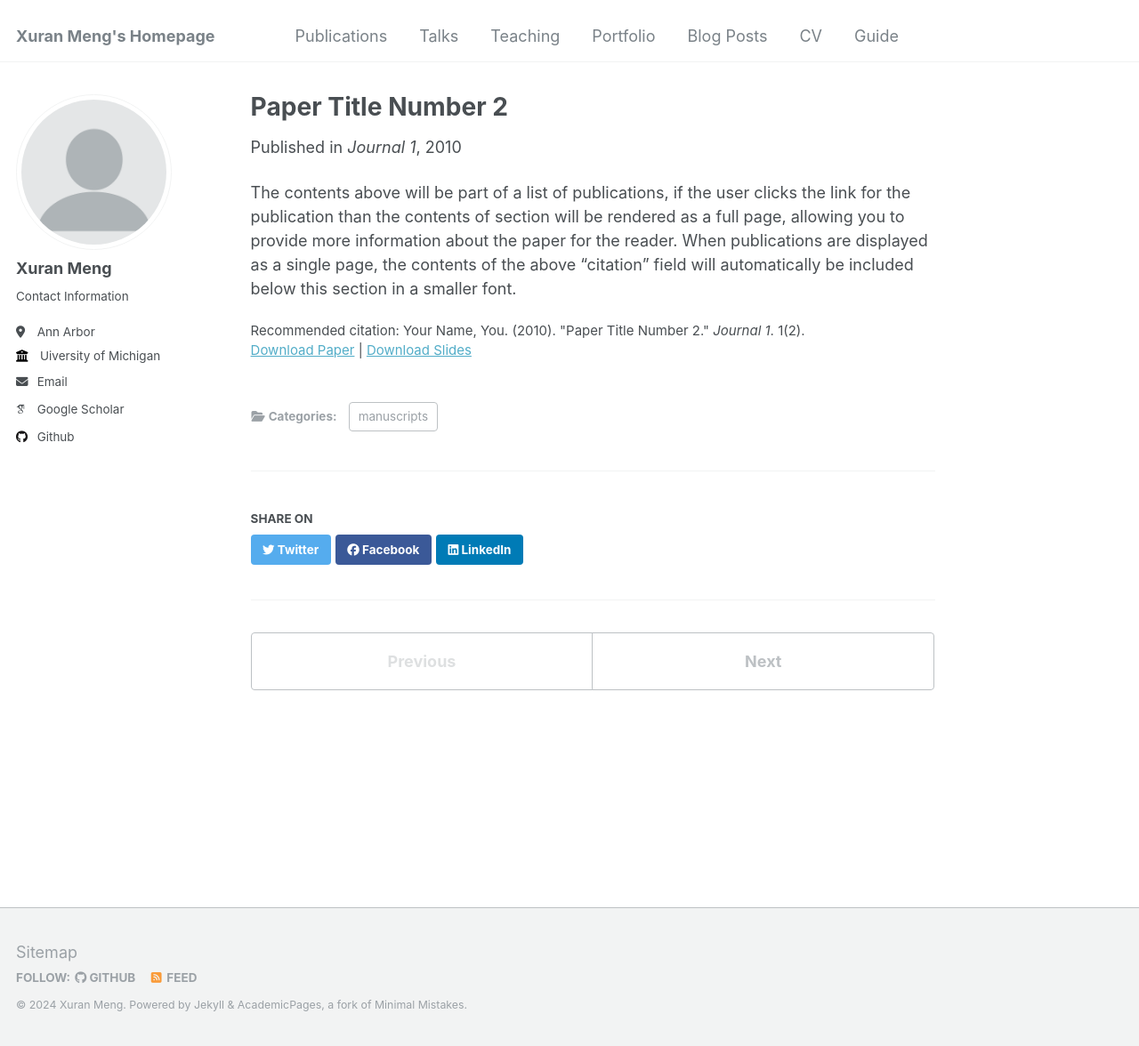
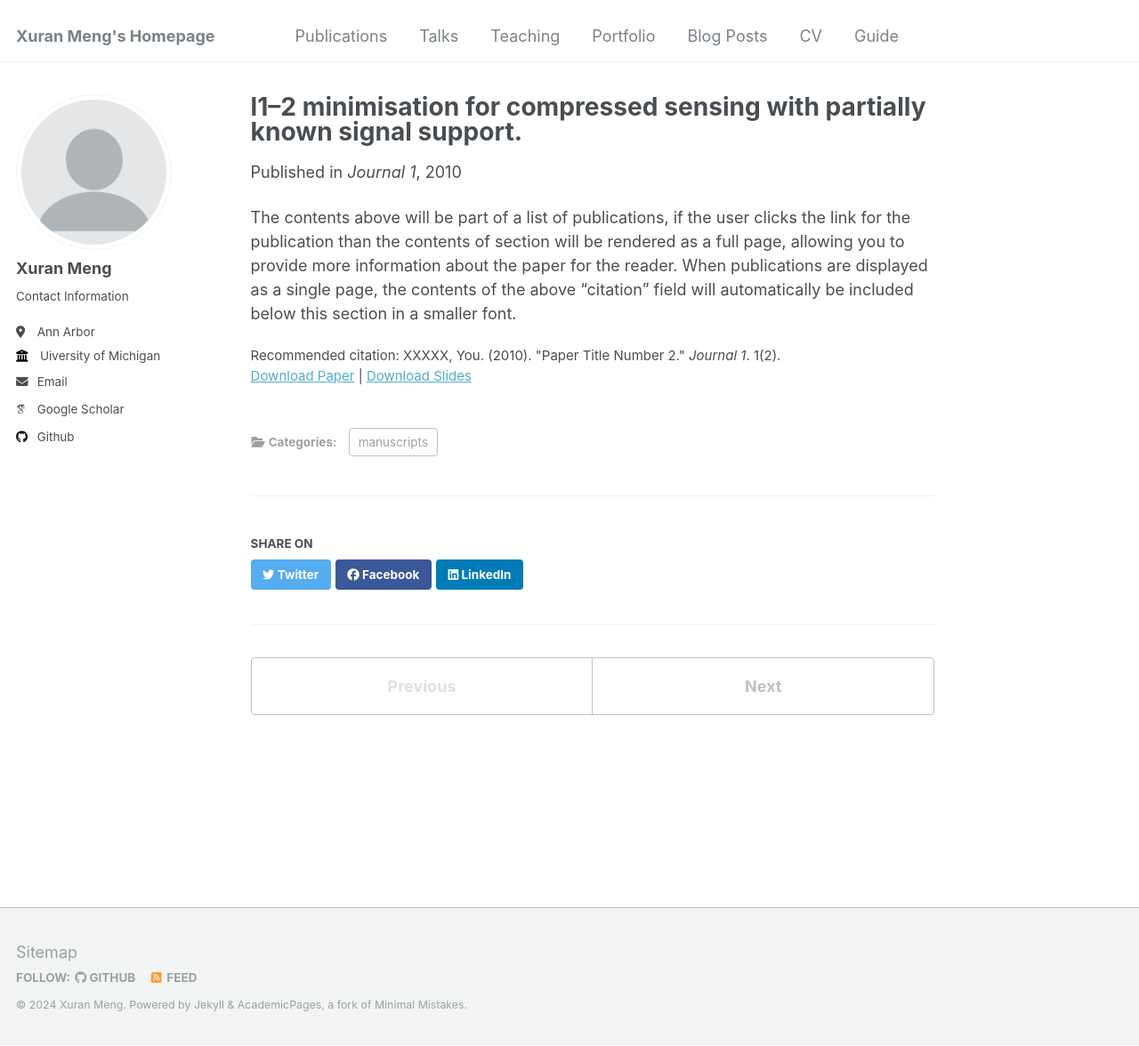
Before and after one commit to XuranMeng/XuranMeng.github.io, a Jekyll site: the page built from _publications/2010-10-01-paper-title-number-2.md, in a window 1280 px wide and 1176 px high. Shown: the whole window at 89% size. Built offline with Jekyll 4.4.1, drawn with Linux system fonts in a browser that asks for light colours; some web fonts are replaced.

Commit message:
Update 2010-10-01-paper-title-number-2.md

```diff
--- a/_publications/2010-10-01-paper-title-number-2.md
+++ b/_publications/2010-10-01-paper-title-number-2.md
@@ -1,5 +1,5 @@
 ---
-title: "Paper Title Number 2"
+title: "l1–2 minimisation for compressed sensing with partially known signal support."
 collection: publications
 category: manuscripts
 permalink: /publication/2010-10-01-paper-title-number-2
@@ -8,7 +8,7 @@ date: 2010-10-01
 venue: 'Journal 1'
 slidesurl: 'http://academicpages.github.io/files/slides2.pdf'
 paperurl: 'http://academicpages.github.io/files/paper2.pdf'
-citation: 'Your Name, You. (2010). &quot;Paper Title Number 2.&quot; <i>Journal 1</i>. 1(2).'
+citation: 'XXXXX, You. (2010). &quot;Paper Title Number 2.&quot; <i>Journal 1</i>. 1(2).'
 ---
 
 The contents above will be part of a list of publications, if the user clicks the link for the publication than the contents of section will be rendered as a full page, allowing you to provide more information about the paper for the reader. When publications are displayed as a single page, the contents of the above "citation" field will automatically be included below this section in a smaller font.
```
